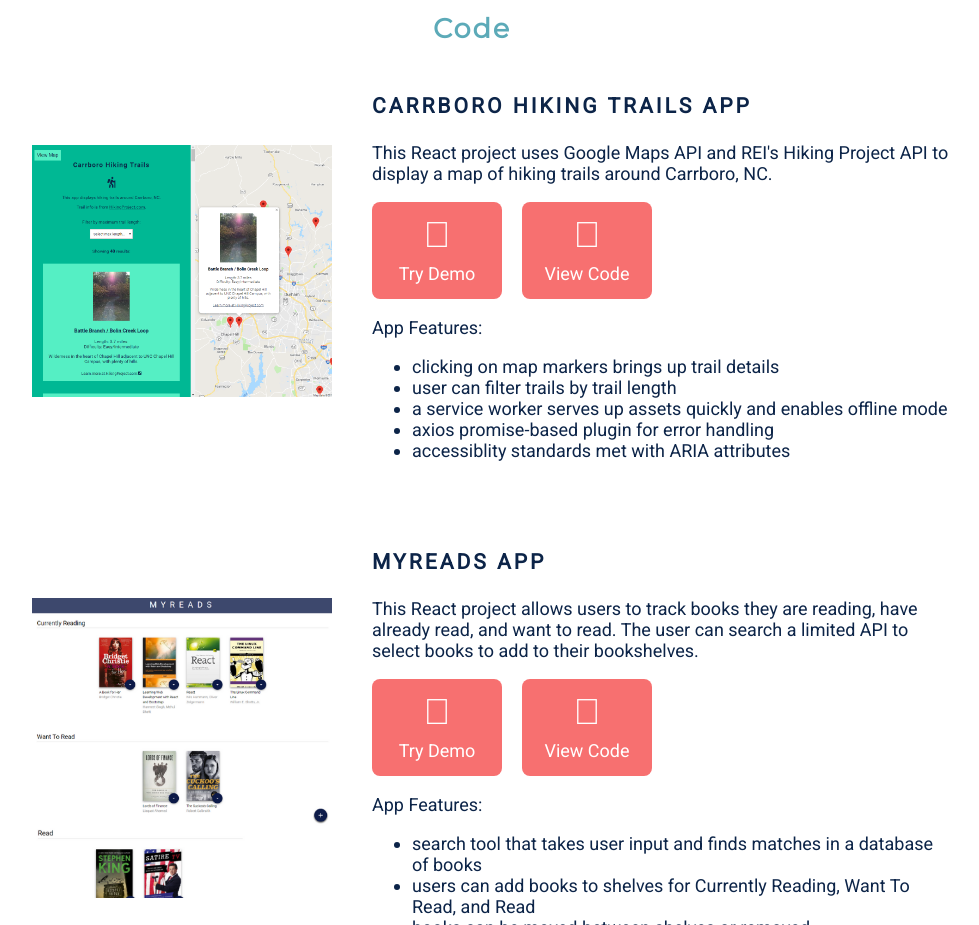
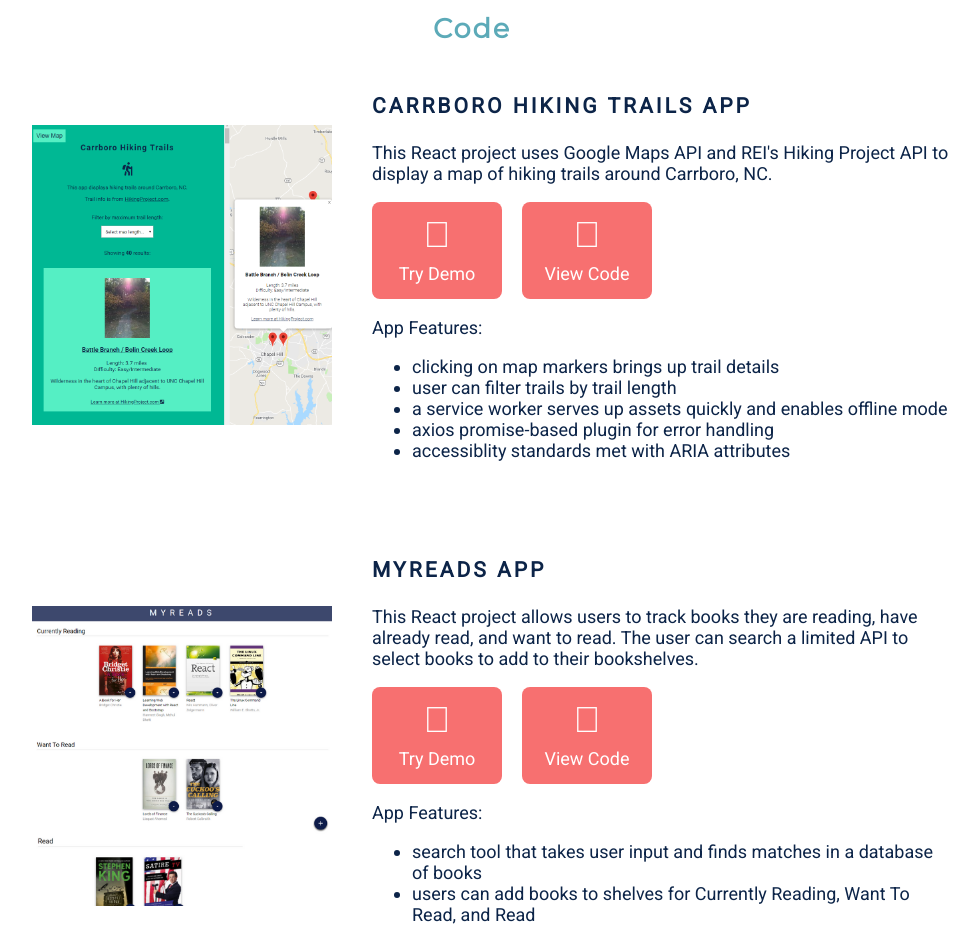
Before and after one commit to reyla/portfolio, a plain HTML site: page index.html in a window 1280 px wide. Shown: the part 1100-2025 px from the top of the page, without its empty margins (168-1147 px from the left). Drawn offline with nearby package versions, Linux system fonts and the light colour scheme.

Commit message:
Replace hiking trails image

```diff
--- a/index.html
+++ b/index.html
@@ -101,7 +101,7 @@
                     target="_blank" rel="noopener noreferrer"
                   ><img
                     class="portfolio-image"
-                    src="img/hikingtrails3.png"
+                    src="img/hikingtrails3-sq.png"
                     alt="Carrboro Hiking Trails App"
                   /></a>
                 </div>
```
Also changed, not shown: img/hikingtrails3-sq.png (renamed from hikingtrails3.png).
